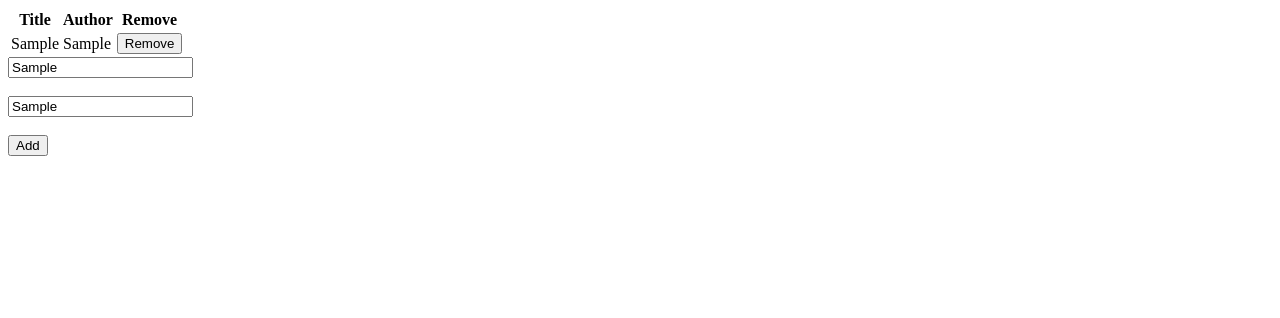
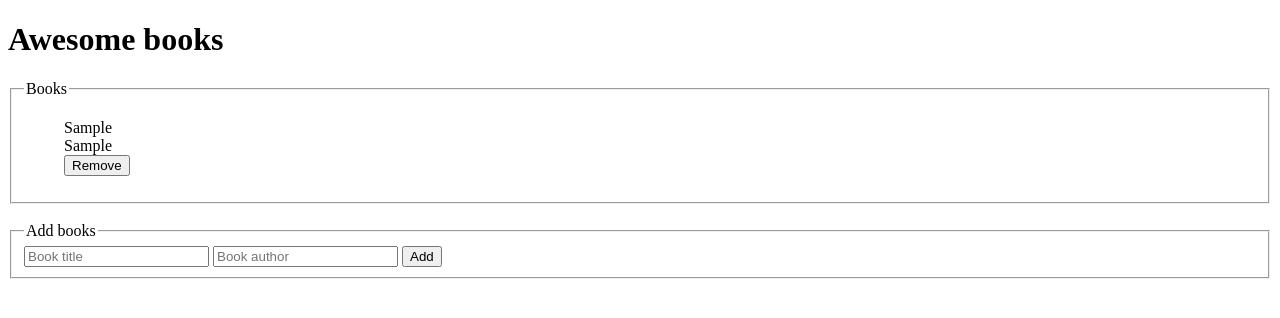
Before and after one commit to mutinhiri/AwesomeBooks, a plain HTML site: page index.html in a window 1280 px wide. Both pictures are taken after typing "Sample", "Sample" into the empty fields and a click on the button "Add". Drawn offline with Linux system fonts and the light colour scheme.

Commit message:
ASdd changes with improved functionality

```diff
--- a/index.html
+++ b/index.html
@@ -4,32 +4,25 @@
   <meta charset="UTF-8">
   <meta http-equiv="X-UA-Compatible" content="IE=edge">
   <meta name="viewport" content="width=device-width, initial-scale=1.0">
-  <title>Awesome books</title>
-  <link rel="stylesheet" href="style.css">
+  <title>awesome books </title>
 </head>
 <body>
-  <div >
-    <table id="table">
-      <thead>
-        <tr>
-          <th>Title</th>
-          <th>Author</th>
-          <th>Remove</th>
-        </tr>
-      </thead>
-    </table>
-  </div>
-  <div>
-    <!-- <form> -->
-      <input type="text" id="idTitle" >
-      <br>
-      <br>
-      <input type="text" id="idAuthor">
-      <br>
-      <br>
-      <button id="btnAdd" onclick="addBook();"> Add </button>
-    <!-- </form> -->
-  </div>
+  <h1>Awesome books</h1>
+
+  <fieldset id="list">
+    <legend>Books</legend>
+    <div class="black-border">
+      <ul id="booklist" class="flex-center"></ul>
+    </div>
+  </fieldset>
+
+  <br>
+  <fieldset>
+    <legend>Add books</legend>
+    <input type="text" id="title" required placeholder="Book title">
+    <input type="text" id="author" required placeholder="Book author">
+    <button id="btnAdd" type="button">Add</button>
+  </fieldset>
+  <script src="index.js"></script>
 </body>
-<script src="index.js"></script>
 </html>
--- a/index.js
+++ b/index.js
@@ -1,52 +1,65 @@
-function addBook(){
-    //Constructor
-    function Book(title, author){
-        this.title=title;
-        this.author=author;
-    }
-    const titleCapture=document.getElementById("idTitle").value;
-    const authorCapture=document.getElementById("idAuthor").value;
+const showFiel = document.getElementById('booklist');
+const submit = document.getElementById('btnAdd');
 
-    objBook=new Book(titleCapture,authorCapture);
+const bookList = [];
 
-    add();
+// Functionalities
+
+function Book(title, author){
+  this.title = title;
+  this.author = author;
 };
 
-var arrBooks=[];
-function add(){
-    arrBooks.push(objBook);
+function saveLocal(){
+  window.localStorage.setItem('list', JSON.stringify(bookList))
+}
 
-    let bookTable=document.getElementById("table")
-    let newRowTable=bookTable.insertRow(-1);
+function addBook(){
+  const book1 = new Book();
+  book1.title = document.getElementById('title').value;
+  book1.author = document.getElementById('author').value;
+  bookList.push(book1)
+}
 
-    let newCellTable=newRowTable.insertCell(0);
-    newCellTable.textContent=objBook.title;
+function pushContent(){
+  document.getElementById('booklist').innerHTML = ''
+  document.getElementById('title').value = ''
+  document.getElementById('author').value = ''
+  bookList.forEach((e) =>{
+    const contain = document.createElement('div')
+    contain.className = 'contain';
+    const title = document.createElement('div')
+    title.className = 'title';
+    const author = document.createElement('div');
+    author.className = 'author'
+    title.innerHTML = e.title;
+    author.innerHTML = e.author;
+    const remove = document.createElement('button')
+    remove.className = 'remove'
+    remove.textContent = 'Remove'
 
-    newCellTable=newRowTable.insertCell(1);
-    newCellTable.textContent=objBook.author;
-
-    let newDeleteCell=newRowTable.insertCell(2);
-    let deleteButton=document.createElement("button");
-
-    deleteButton.textContent="Remove";
-    newDeleteCell.appendChild(deleteButton);
-
-    deleteButton.addEventListener("click", (event)=>{
-        console.log(event.target.parentNode.parentNode.remove());
-
-    });
+    contain.appendChild(title);
+    contain.appendChild(author);
+    contain.appendChild(remove);
+    showFiel.appendChild(contain)
+    saveLocal()
+  })
 };
 
+function removeBook(){
+  const removeBtn = document.querySelectorAll('.remove');
+  for (let i = 0; i<removeBtn.length; i+=1){
+    removeBtn[i].addEventListener('click', ()=>{
+      bookList.splice(bookList[removeBtn[i]], 1);
+      removeBtn[i].parentNode.remove();
+      saveLocal()
+    })
+  }
+}
 
-
-// function remove (){
-    // remove = document.getElementById('remove-btn')
-    // let insert = document.querySelector('.insert-data')
-    // arrBooks.forEach(element => {
-    //     remove.addEventListener('click', function(){
-    //         console.log("remove")
-    //         insert.classList.toggle('hide')
-    //         remove.classList.toggle('hide')
-    //     })
-    // });
-// }
+// Event Listener
+submit.addEventListener('click', ()=>{
+  addBook()
+  pushContent()
+  removeBook()
+})
```
